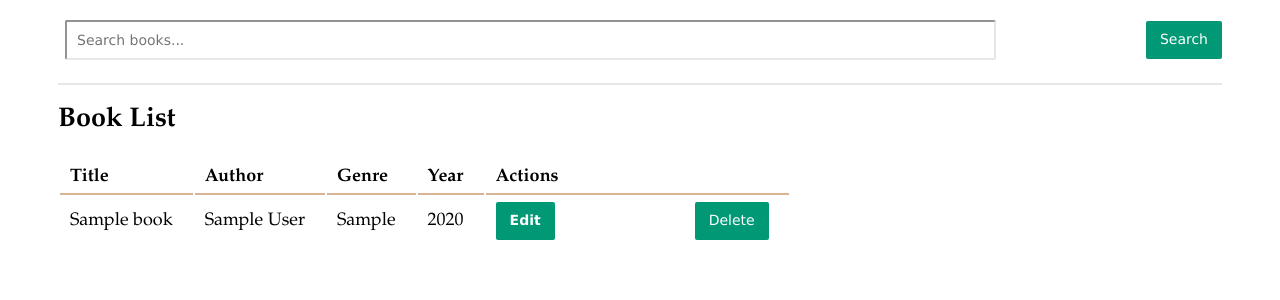
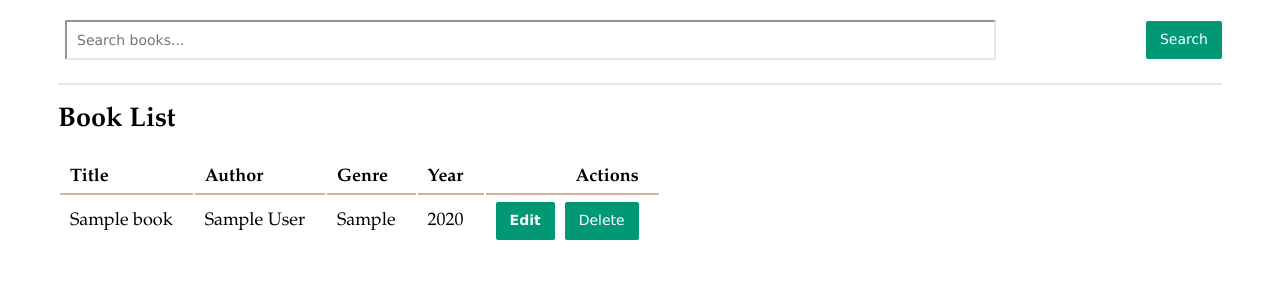
Before and after one commit to Crowe-Brian-J/treehouse_u8_sql_library_manager, a Node server app: page /books in a window 1280 px wide. Shown: the part 147-447 px from the top of the page. Run offline with Node 20, Linux system fonts and the light colour scheme; tables that the repository leaves empty hold one stand-in row (values such as "Sample post"); some libraries are stand-ins or nearby versions.

Commit message:
move th Actions header to align to the right

```diff
--- a/public/stylesheets/style.css
+++ b/public/stylesheets/style.css
@@ -80,6 +80,20 @@ td {
   padding: 5px 20px 5px 10px;
 }
 
+/* Work to better format Edit and Delete Buttons */
+td.actions-cell {
+  white-space: nowrap; /* Keeps buttons on the same line */
+}
+
+td.actions-cell form {
+  display: inline-block; /* Ensures form sits inline with edit button */
+  margin: 0; /* Remove default spacing */
+}
+
+td.actions-cell input.button {
+  margin: 0; /* Remove extra margins from button */
+}
+
 label {
   font-weight: bold;
   min-width: 130px;
--- a/views/index.pug
+++ b/views/index.pug
@@ -17,7 +17,7 @@ block content
           th Author
           th Genre
           th Year
-          th Actions
+          th(style="text-align: right;") Actions
       tbody
         each book in books
           tr
@@ -25,10 +25,12 @@ block content
             td #{book.author}
             td #{book.genre}
             td #{book.year}
-            td
-              a.button(href=`/books/${book.id}`) Edit
-              form(method="POST", action=`/books/${book.id}/delete`, style="display:inline")
-                input(type="submit", value="Delete")
+            td.actions-cell
+              //- Wrap buttons in a flex container
+              div(style="display: flex; gap: 10px;")
+                a.button(href=`/books/${book.id}`) Edit
+                form(method="POST", action=`/books/${book.id}/delete`)
+                  input.button(type="submit", value="Delete")
   else
     p No books yet.
 
```
